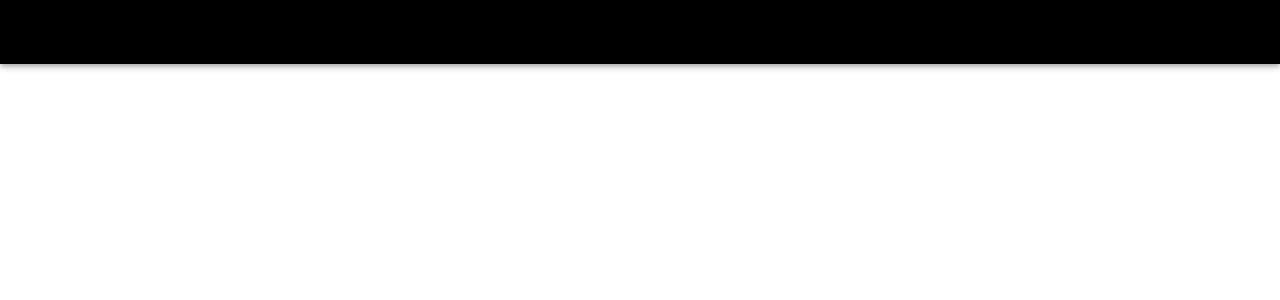
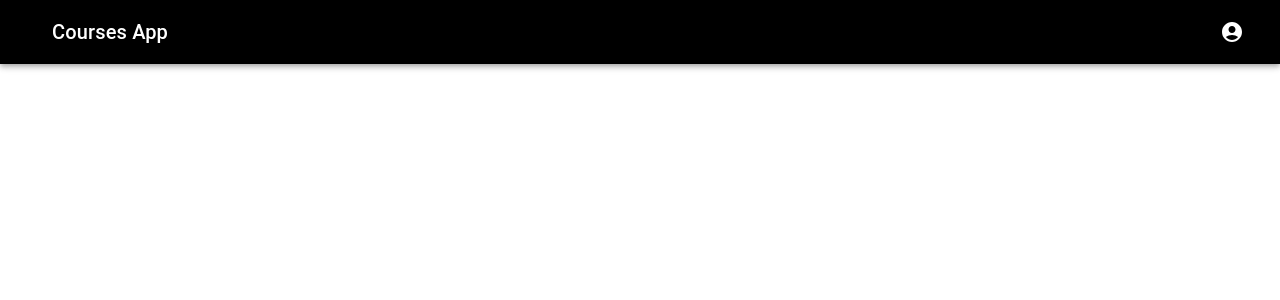
Before and after one commit to eminamumic/course-app, a React (Vite) app: page / in a window 1280 px wide. Shown: the top 300 px of the page. Built offline with nearby package versions, Linux system fonts and the light colour scheme; some icons are missing.

Commit message:
Add languageSwitcher to Header.tsx

```diff
--- a/src/components/Header.tsx
+++ b/src/components/Header.tsx
@@ -1,23 +1,25 @@
 import React from 'react'
-
+import { useTranslation } from 'react-i18next'
 import AppBar from '@mui/material/AppBar'
 import Toolbar from '@mui/material/Toolbar'
 import Typography from '@mui/material/Typography'
 import IconButton from '@mui/material/IconButton'
 import MenuIcon from '@mui/icons-material/Menu'
+import LanguageSwitcher from './LanguageSwitcher'
 
 const Header: React.FC = () => {
+  const { t } = useTranslation()
+
   return (
     <AppBar position="static" sx={{ backgroundColor: 'black' }}>
       <Toolbar>
         <IconButton edge="start" color="inherit" aria-label="menu">
           <MenuIcon />
         </IconButton>
-        <Typography
-          variant="h6"
-          component="div"
-          sx={{ flexGrow: 1 }}
-        ></Typography>
+        <Typography variant="h6" component="div" sx={{ flexGrow: 1 }}>
+          {t('app_name')}
+        </Typography>
+        <LanguageSwitcher />
       </Toolbar>
     </AppBar>
   )
```
